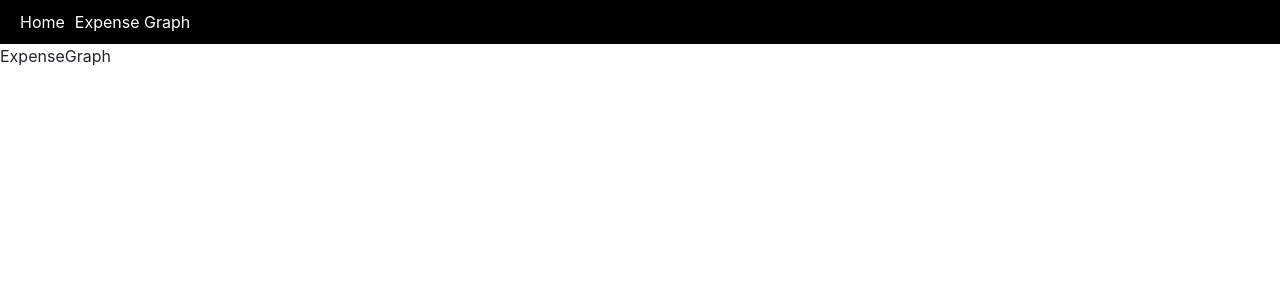
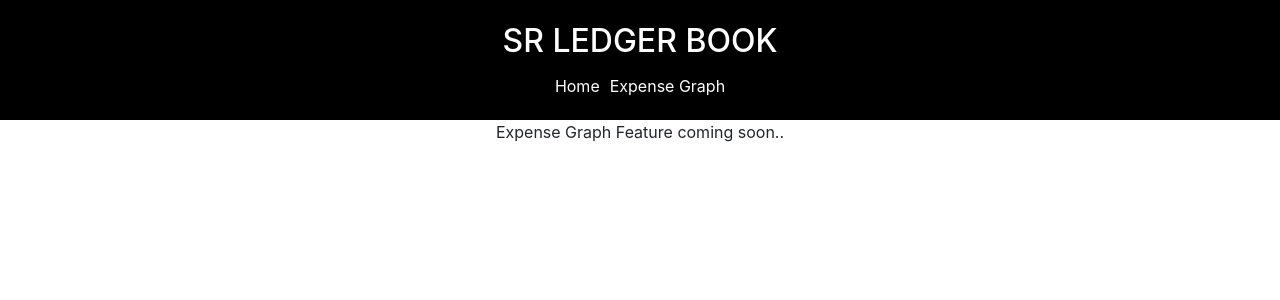
Before and after one commit to sabyasachirakshit/ledger-book, a React (Create React App) app: page /expense-graph in a window 1280 px wide. Shown: the top 300 px of the page. Built offline with nearby package versions, Linux system fonts and the light colour scheme; no server answers.

Commit message:
added notice

```diff
--- a/src/components/ExpenseGraph.js
+++ b/src/components/ExpenseGraph.js
@@ -2,7 +2,7 @@ import React from 'react'
 
 function ExpenseGraph() {
   return (
-    <div>ExpenseGraph</div>
+    <div className='expense-graph-screen' style={{display:"flex",justifyContent:"center"}}>Expense Graph Feature coming soon..</div>
   )
 }
 
--- a/src/components/Navbar.js
+++ b/src/components/Navbar.js
@@ -3,9 +3,12 @@ import "./Navbar.css";
 import { Link } from 'react-router-dom';
 function Navbar() {
   return (
-    <div className="navbar-screen" style={{alignItems:"center",backgroundColor:"black",color:"white",height:"5.5vh",display:"flex",gap:"10px",paddingLeft:"20px"}}>
-        <div className="nav-element"><Link to="/" style={{color:"white",textDecoration:"none"}}>Home</Link></div>
-        <div className="nav-element"><Link to="/expense-graph" style={{color:"white",textDecoration:"none"}}>Expense Graph</Link></div>
+    <div className="navbar-screen" style={{alignItems:"center",backgroundColor:"black",color:"white",height:"15vh",display:"flex",gap:"5px",justifyContent:"center",flexDirection:"column"}}>
+        <h2>SR LEDGER BOOK</h2>
+        <div className="na-elements" style={{display:"flex",gap:"10px",justifyContent:"center"}}>
+            <div className="nav-element"><Link to="/" style={{color:"white",textDecoration:"none"}}>Home</Link></div>
+            <div className="nav-element"><Link to="/expense-graph" style={{color:"white",textDecoration:"none"}}>Expense Graph</Link></div>
+        </div>
     </div>
   )
 }
```
Also changed, not shown: 2 other files (tests, documents, lock files or other folders).
